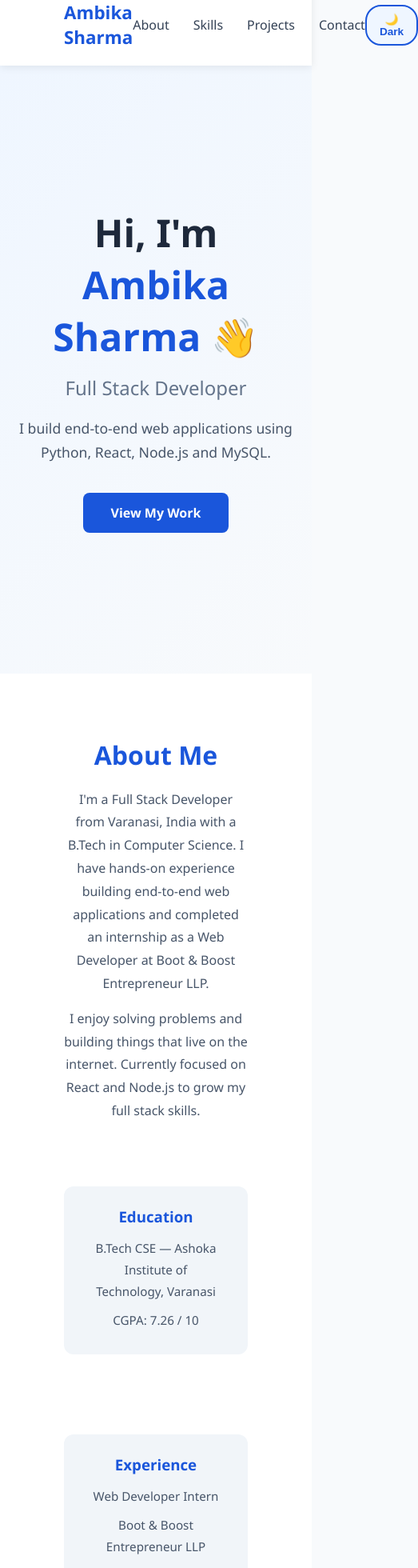
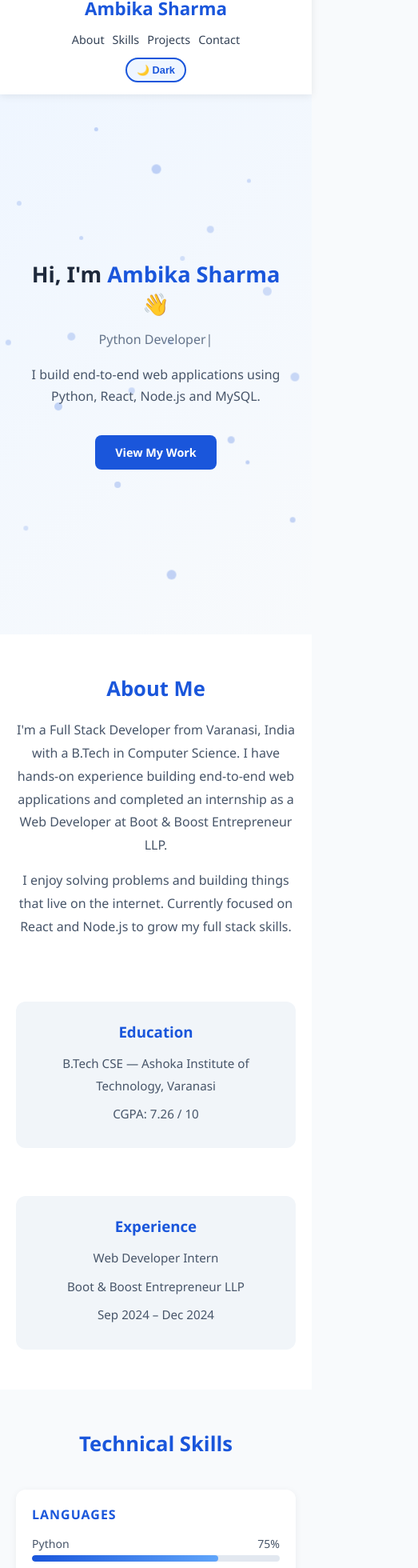
Before and after one commit to ambikaas27/my-portfolio, a React (Create React App) app: page / in a window 390 px wide. Shown: the part 20-1980 px from the top of the page at 80% size, 523 px wide, since content can reach past the window. Built offline with nearby package versions, Linux system fonts and the light colour scheme.

Commit message:
Add animations, particles, progress bars and responsive design

```diff
--- a/package.json
+++ b/package.json
@@ -12,6 +12,7 @@
     "react": "^19.2.6",
     "react-dom": "^19.2.6",
     "react-scripts": "5.0.1",
+    "react-type-animation": "^3.2.0",
     "web-vitals": "^2.1.4"
   },
   "scripts": {
--- a/src/App.css
+++ b/src/App.css
@@ -97,6 +97,229 @@ nav ul a:hover {
   background-color: #1447c0;
 }
 
+/* ── PARTICLES ── */
+.particles {
+  position: absolute;
+  top: 0;
+  left: 0;
+  width: 100%;
+  height: 100%;
+  overflow: hidden;
+  z-index: 0;
+}
+
+.particle {
+  position: absolute;
+  width: 8px;
+  height: 8px;
+  background: #1a56db;
+  border-radius: 50%;
+  opacity: 0.15;
+  animation: float 6s infinite ease-in-out;
+}
+
+.particle:nth-child(1) {
+  left: 5%;
+  top: 20%;
+  animation-duration: 6s;
+  animation-delay: 0s;
+  width: 6px;
+  height: 6px;
+}
+.particle:nth-child(2) {
+  left: 15%;
+  top: 60%;
+  animation-duration: 8s;
+  animation-delay: 1s;
+  width: 10px;
+  height: 10px;
+}
+.particle:nth-child(3) {
+  left: 25%;
+  top: 30%;
+  animation-duration: 7s;
+  animation-delay: 2s;
+  width: 5px;
+  height: 5px;
+}
+.particle:nth-child(4) {
+  left: 35%;
+  top: 75%;
+  animation-duration: 9s;
+  animation-delay: 0.5s;
+  width: 8px;
+  height: 8px;
+}
+.particle:nth-child(5) {
+  left: 45%;
+  top: 15%;
+  animation-duration: 6s;
+  animation-delay: 1.5s;
+  width: 12px;
+  height: 12px;
+}
+.particle:nth-child(6) {
+  left: 55%;
+  top: 50%;
+  animation-duration: 8s;
+  animation-delay: 3s;
+  width: 6px;
+  height: 6px;
+}
+.particle:nth-child(7) {
+  left: 65%;
+  top: 25%;
+  animation-duration: 7s;
+  animation-delay: 0s;
+  width: 9px;
+  height: 9px;
+}
+.particle:nth-child(8) {
+  left: 75%;
+  top: 70%;
+  animation-duration: 6s;
+  animation-delay: 2s;
+  width: 5px;
+  height: 5px;
+}
+.particle:nth-child(9) {
+  left: 85%;
+  top: 40%;
+  animation-duration: 9s;
+  animation-delay: 1s;
+  width: 11px;
+  height: 11px;
+}
+.particle:nth-child(10) {
+  left: 90%;
+  top: 80%;
+  animation-duration: 7s;
+  animation-delay: 0.5s;
+  width: 7px;
+  height: 7px;
+}
+.particle:nth-child(11) {
+  left: 10%;
+  top: 85%;
+  animation-duration: 8s;
+  animation-delay: 2.5s;
+  width: 6px;
+  height: 6px;
+}
+.particle:nth-child(12) {
+  left: 20%;
+  top: 45%;
+  animation-duration: 6s;
+  animation-delay: 1s;
+  width: 10px;
+  height: 10px;
+}
+.particle:nth-child(13) {
+  left: 30%;
+  top: 10%;
+  animation-duration: 9s;
+  animation-delay: 3s;
+  width: 5px;
+  height: 5px;
+}
+.particle:nth-child(14) {
+  left: 40%;
+  top: 55%;
+  animation-duration: 7s;
+  animation-delay: 0s;
+  width: 8px;
+  height: 8px;
+}
+.particle:nth-child(15) {
+  left: 50%;
+  top: 90%;
+  animation-duration: 6s;
+  animation-delay: 1.5s;
+  width: 12px;
+  height: 12px;
+}
+.particle:nth-child(16) {
+  left: 60%;
+  top: 35%;
+  animation-duration: 8s;
+  animation-delay: 2s;
+  width: 6px;
+  height: 6px;
+}
+.particle:nth-child(17) {
+  left: 70%;
+  top: 65%;
+  animation-duration: 7s;
+  animation-delay: 0.5s;
+  width: 9px;
+  height: 9px;
+}
+.particle:nth-child(18) {
+  left: 80%;
+  top: 20%;
+  animation-duration: 9s;
+  animation-delay: 1s;
+  width: 5px;
+  height: 5px;
+}
+.particle:nth-child(19) {
+  left: 92%;
+  top: 55%;
+  animation-duration: 6s;
+  animation-delay: 2.5s;
+  width: 11px;
+  height: 11px;
+}
+.particle:nth-child(20) {
+  left: 3%;
+  top: 50%;
+  animation-duration: 8s;
+  animation-delay: 3s;
+  width: 7px;
+  height: 7px;
+}
+
+@keyframes float {
+  0% {
+    transform: translateY(0px) translateX(0px);
+    opacity: 0.15;
+  }
+  25% {
+    transform: translateY(-20px) translateX(10px);
+    opacity: 0.3;
+  }
+  50% {
+    transform: translateY(-35px) translateX(-10px);
+    opacity: 0.15;
+  }
+  75% {
+    transform: translateY(-15px) translateX(15px);
+    opacity: 0.25;
+  }
+  100% {
+    transform: translateY(0px) translateX(0px);
+    opacity: 0.15;
+  }
+}
+
+.dark .particle {
+  background: #60a5fa;
+}
+
+#hero {
+  position: relative;
+  overflow: hidden;
+}
+
+.hero-content {
+  position: relative;
+  z-index: 1;
+  display: flex;
+  flex-direction: column;
+  align-items: center;
+  text-align: center;
+}
+
 /* ── ABOUT ── */
 #about {
   padding: 80px;
@@ -145,7 +368,7 @@ nav ul a:hover {
   font-size: 0.95rem;
 }
 
-/* ── SKILLS ── */
+/* ── SKILLS UPDATED ── */
 #skills {
   padding: 80px;
   background-color: #f8fafc;
@@ -158,36 +381,83 @@ nav ul a:hover {
   margin-bottom: 40px;
 }
 
-#skills > div {
+.skills-grid {
   display: flex;
   flex-wrap: wrap;
   gap: 25px;
   justify-content: center;
 }
 
-#skills > div > div {
+.skill-card {
   background: #ffffff;
   border-radius: 12px;
   padding: 25px 30px;
-  min-width: 200px;
+  min-width: 280px;
+  max-width: 340px;
+  flex: 1;
   box-shadow: 0 2px 10px rgba(0, 0, 0, 0.06);
 }
 
-#skills h3 {
+.skill-card h3 {
   color: #1e293b;
-  margin-bottom: 12px;
+  margin-bottom: 16px;
   font-size: 1rem;
+  text-transform: uppercase;
+  letter-spacing: 1px;
+  color: #1a56db;
 }
 
-#skills span {
-  display: inline-block;
-  background-color: #eff6ff;
-  color: #1a56db;
-  padding: 5px 12px;
+.skill-bar-wrapper {
+  margin-bottom: 14px;
+}
+
+.skill-bar-label {
+  display: flex;
+  justify-content: space-between;
+  margin-bottom: 5px;
+  font-size: 0.88rem;
+  color: #475569;
+  font-weight: 500;
+}
+
+.skill-bar-bg {
+  background-color: #e2e8f0;
   border-radius: 20px;
-  font-size: 0.85rem;
-  margin: 4px 3px;
-  font-weight: 500;
+  height: 8px;
+  overflow: hidden;
+}
+
+.skill-bar-fill {
+  height: 100%;
+  background: linear-gradient(90deg, #1a56db, #60a5fa);
+  border-radius: 20px;
+  transition: width 1.5s ease-in-out;
+}
+
+/* ── DARK MODE SKILLS UPDATED ── */
+.dark #skills {
+  background-color: #0f172a;
+}
+
+.dark #skills h2 {
+  color: #60a5fa;
+}
+
+.dark .skill-card {
+  background-color: #1e293b;
+  box-shadow: 0 2px 10px rgba(0, 0, 0, 0.3);
+}
+
+.dark .skill-card h3 {
+  color: #60a5fa;
+}
+
+.dark .skill-bar-label {
+  color: #cbd5e1;
+}
+
+.dark .skill-bar-bg {
+  background-color: #334155;
 }
 
 /* ── PROJECTS ── */
@@ -419,28 +689,6 @@ footer {
   color: #60a5fa;
 }
 
-.dark #skills {
-  background-color: #0f172a;
-}
-
-.dark #skills h2 {
-  color: #60a5fa;
-}
-
-.dark #skills > div > div {
-  background-color: #1e293b;
-  box-shadow: 0 2px 10px rgba(0, 0, 0, 0.3);
-}
-
-.dark #skills h3 {
-  color: #e2e8f0;
-}
-
-.dark #skills span {
-  background-color: #1e3a5f;
-  color: #60a5fa;
-}
-
 .dark #projects {
   background-color: #1e293b;
 }
@@ -531,3 +779,180 @@ nav button:hover {
   background-color: #1a56db;
   color: white;
 }
+
+/* ══════════════════════════════
+   RESPONSIVE DESIGN
+══════════════════════════════ */
+
+/* ── TABLET (max 1024px) ── */
+@media (max-width: 1024px) {
+  nav {
+    padding: 20px 40px;
+  }
+
+  #hero h1 {
+    font-size: 2.5rem;
+  }
+
+  #about {
+    padding: 60px 40px;
+  }
+
+  #skills {
+    padding: 60px 40px;
+  }
+
+  #projects {
+    padding: 60px 40px;
+  }
+
+  #contact {
+    padding: 60px 40px;
+  }
+}
+
+/* ── MOBILE (max 768px) ── */
+@media (max-width: 768px) {
+  /* Navbar */
+  nav {
+    flex-direction: column;
+    padding: 15px 20px;
+    gap: 12px;
+    text-align: center;
+  }
+
+  nav ul {
+    flex-wrap: wrap;
+    justify-content: center;
+    gap: 15px;
+  }
+
+  /* Hero */
+  #hero {
+    padding: 60px 20px;
+    min-height: 80vh;
+  }
+
+  #hero h1 {
+    font-size: 2rem;
+  }
+
+  #hero h2 {
+    font-size: 1.2rem;
+  }
+
+  #hero p {
+    font-size: 1rem;
+  }
+
+  /* About */
+  #about {
+    padding: 50px 20px;
+  }
+
+  #about div {
+    flex-direction: column;
+    align-items: center;
+    gap: 20px;
+  }
+
+  #about div div {
+    width: 100%;
+    max-width: 400px;
+  }
+
+  /* Skills */
+  #skills {
+    padding: 50px 20px;
+  }
+
+  .skills-grid {
+    flex-direction: column;
+    align-items: center;
+  }
+
+  .skill-card {
+    width: 100%;
+    max-width: 400px;
+    min-width: unset;
+  }
+
+  /* Projects */
+  #projects {
+    padding: 50px 20px;
+  }
+
+  #projects > div {
+    flex-direction: column;
+    align-items: center;
+  }
+
+  #projects > div > div {
+    width: 100%;
+    max-width: 400px;
+  }
+
+  /* Contact */
+  #contact {
+    padding: 50px 20px;
+  }
+
+  #contact > div {
+    flex-direction: column;
+    align-items: center;
+    gap: 15px;
+  }
+
+  #contact form {
+    width: 100%;
+  }
+}
+
+/* ── SMALL MOBILE (max 480px) ── */
+@media (max-width: 480px) {
+  #hero h1 {
+    font-size: 1.7rem;
+  }
+
+  #hero h2 {
+    font-size: 1rem;
+  }
+
+  #hero a {
+    padding: 12px 25px;
+    font-size: 0.9rem;
+  }
+
+  #about h2,
+  #skills h2,
+  #projects h2,
+  #contact h2 {
+    font-size: 1.6rem;
+  }
+
+  #projects > div > div {
+    padding: 20px;
+  }
+
+  nav ul {
+    gap: 10px;
+  }
+
+  nav ul a {
+    font-size: 0.9rem;
+  }
+
+  nav button {
+    padding: 6px 12px;
+    font-size: 0.8rem;
+  }
+
+  .skill-card {
+    padding: 20px;
+  }
+
+  footer {
+    font-size: 0.8rem;
+    padding: 20px;
+  }
+}
--- a/src/components/Hero.js
+++ b/src/components/Hero.js
@@ -1,12 +1,34 @@
 import React from 'react';
+import { TypeAnimation } from 'react-type-animation';
 
 function Hero() {
+  const particles = Array.from({ length: 20 }, (_, i) => i);
+
   return (
     <section id="hero">
-      <h1 data-aos="fade-down">Hi, I'm <span>Ambika Sharma</span> 👋</h1>
-      <h2 data-aos="fade-down" data-aos-delay="100">Full Stack Developer</h2>
-      <p data-aos="fade-down" data-aos-delay="200">I build end-to-end web applications using Python, React, Node.js and MySQL.</p>
-      <a href="#projects" data-aos="fade-up" data-aos-delay="300">View My Work</a>
+      <div className="particles">
+        {particles.map((i) => (
+          <div key={i} className="particle" />
+        ))}
+      </div>
+      <div className="hero-content">
+        <h1 data-aos="fade-down">Hi, I'm <span>Ambika Sharma</span> 👋</h1>
+        <TypeAnimation
+          sequence={[
+            "Full Stack Developer", 2000,
+            "Python Developer", 2000,
+            "React Developer", 2000,
+            "Problem Solver", 2000,
+          ]}
+          wrapper="h2"
+          speed={50}
+          repeat={Infinity}
+        />
+        <p data-aos="fade-down" data-aos-delay="200">
+          I build end-to-end web applications using Python, React, Node.js and MySQL.
+        </p>
+        <a href="#projects" data-aos="fade-up" data-aos-delay="300">View My Work</a>
+      </div>
     </section>
   );
 }
--- a/src/components/Skills.js
+++ b/src/components/Skills.js
@@ -1,25 +1,50 @@
 import React from 'react';
 
 const skills = [
-  { category: "Languages", items: ["Python", "PHP", "JavaScript", "HTML", "CSS"] },
-  { category: "Frameworks", items: ["React", "Node.js", "Express", "Bootstrap"] },
-  { category: "Database", items: ["MySQL"] },
-  { category: "Tools", items: ["Git", "VS Code", "Postman"] },
+  { category: "Languages", items: [
+    { name: "Python", level: 75 },
+    { name: "PHP", level: 70 },
+    { name: "JavaScript", level: 70 },
+    { name: "HTML/CSS", level: 90 },
+  ]},
+  { category: "Frameworks", items: [
+    { name: "React", level: 60 },
+    { name: "Node.js", level: 50 },
+    { name: "Express", level: 50 },
+    { name: "Bootstrap", level: 80 },
+  ]},
+  { category: "Database", items: [
+    { name: "MySQL", level: 75 },
+  ]},
+  { category: "Tools", items: [
+    { name: "Git", level: 65 },
+    { name: "VS Code", level: 90 },
+    { name: "Postman", level: 60 },
+  ]},
 ];
 
 function Skills() {
   return (
     <section id="skills">
       <h2 data-aos="fade-up">Technical Skills</h2>
-      <div>
+      <div className="skills-grid">
         {skills.map((skill, index) => (
-          <div key={skill.category} data-aos="fade-up" data-aos-delay={index * 100}>
+          <div key={skill.category} className="skill-card" data-aos="fade-up" data-aos-delay={index * 100}>
             <h3>{skill.category}</h3>
-            <div>
-              {skill.items.map((item) => (
-                <span key={item}>{item}</span>
-              ))}
-            </div>
+            {skill.items.map((item) => (
+              <div key={item.name} className="skill-bar-wrapper">
+                <div className="skill-bar-label">
+                  <span>{item.name}</span>
+                  <span>{item.level}%</span>
+                </div>
+                <div className="skill-bar-bg">
+                  <div
+                    className="skill-bar-fill"
+                    style={{ width: `${item.level}%` }}
+                  />
+                </div>
+              </div>
+            ))}
           </div>
         ))}
       </div>
```
Also changed, not shown: 1 other file (tests, documents, lock files or other folders).
